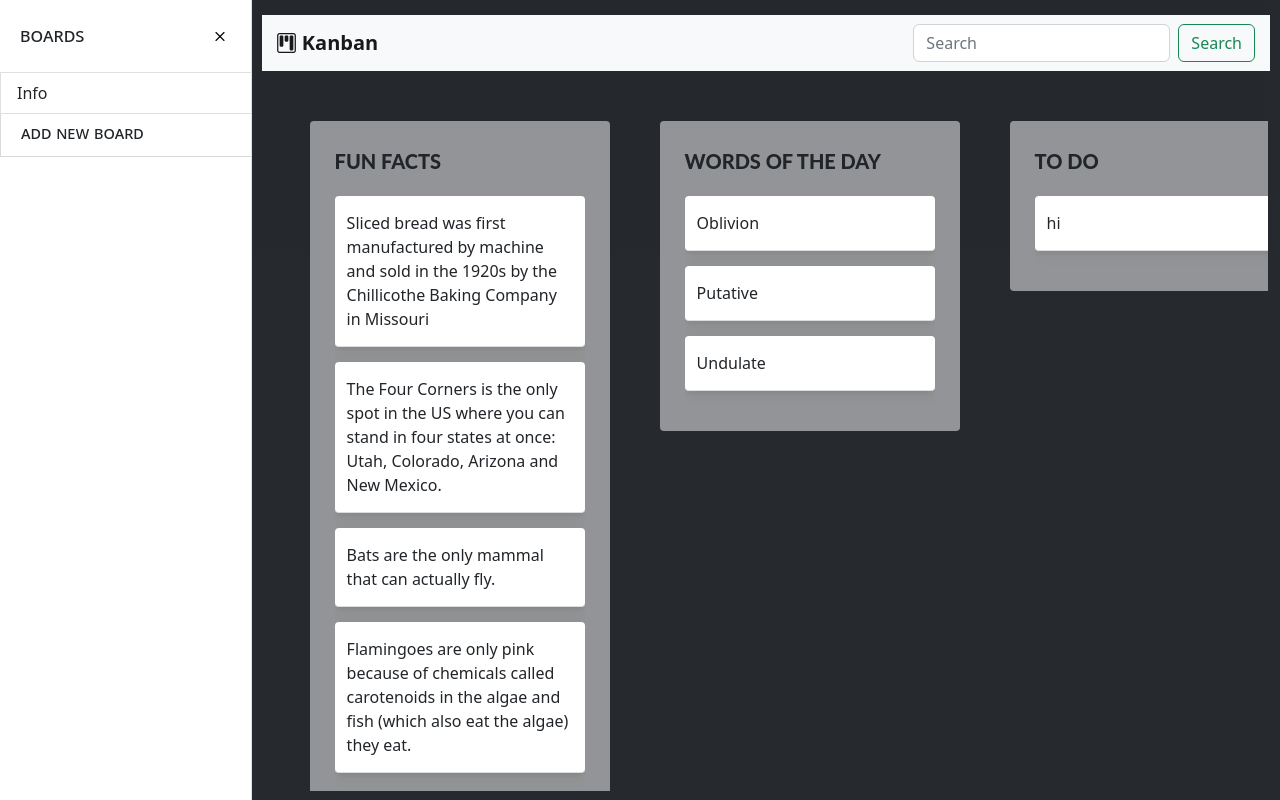
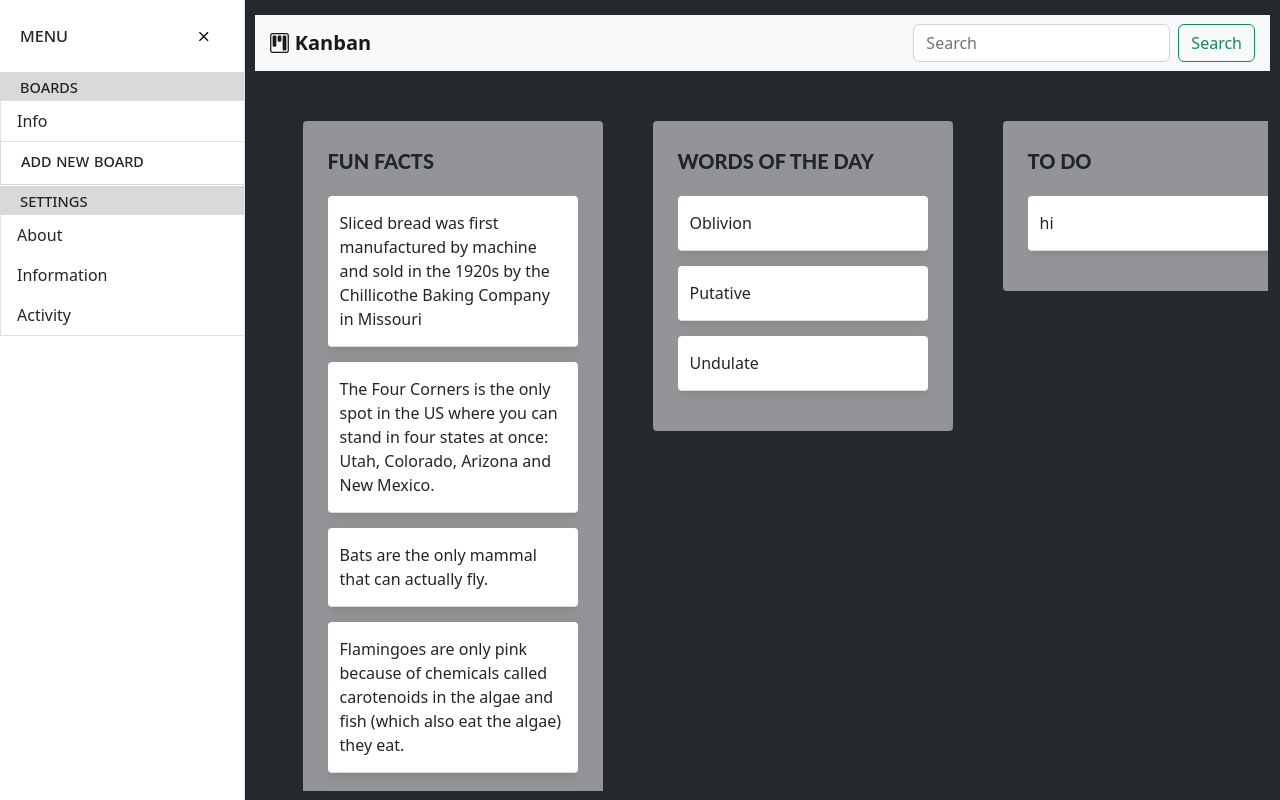
Before and after one commit to m-dorsey/Kanban-Task-Management, an Angular app: page / in a window 1280 px wide. Built offline with nearby package versions, Linux system fonts and the light colour scheme.

Commit message:
changed sidebar to menu

```diff
--- a/src/app/main/main.component.html
+++ b/src/app/main/main.component.html
@@ -79,12 +79,18 @@
                     <!-- side bar navigation -->
                     <div class="col-auto px-0 menu">
                         <div id="sidebar" class="show collapse collapse-horizontal border-end">
-                            <div class="boards-header text-nowrap">
-                                Boards <i class=" close-sidebar bi bi-x"
+                            <!-- MENU HEADER -->
+                            <div class="menu-header text-nowrap">
+                                Menu <i class=" close-sidebar bi bi-x"
                                             data-bs-target="#sidebar"
                                             data-bs-toggle="collapse"></i>
                             </div>
+
                             <div id="sidebar-nav" class="list-group border-0 rounded-0 text-sm-start min-vh-100">
+
+                                <!-- BOARDS SUBHEADER -->
+                                <div class="menu-subheader">Boards</div>
+                                <!-- BOARDS -->
                                 <a href="#"
                                     class="list-group-item border-end-0 d-inline-block text-truncate"
                                     data-bs-parent="#sidebar"
@@ -95,6 +101,21 @@
                                     </span>
                                 </a>
                                 <p class="add-new-board border-end-0 d-inline-block" (click)="addNewBoard()">Add New Board</p>
+
+
+
+                                <!-- SETTINGS SUBHEADER -->
+                                <div class="menu-subheader" style="margin-top: -15px; border-top:1px solid #d9d9d9">Settings</div>
+                                <!-- SETTINGS -->
+                                <a href="#" class="list-group-item border-end-0 d-inline-block text-truncate" data-bs-parent="#sidebar">
+                                    <span class="board-name">About</span>
+                                </a>
+                                <a href="#" class="list-group-item border-end-0 d-inline-block text-truncate" data-bs-parent="#sidebar">
+                                    <span class="board-name">Information</span>
+                                </a>
+                                <a href="#" class="list-group-item border-end-0 d-inline-block text-truncate" data-bs-parent="#sidebar">
+                                    <span class="board-name">Activity</span>
+                                </a>
 
                             </div>
                         </div> <!-- sidebar -->
--- a/src/app/main/main.component.scss
+++ b/src/app/main/main.component.scss
@@ -174,13 +174,24 @@ $sway-type: "sway-left-to-right", "sway-right-to-left";
 
 }
 
-.boards-header {
+.menu-header {
     background: white;
     font-size: 20px;
     padding: 20px;
+    border-bottom: 1px solid #d9d9d9;
 
     text-transform: lowercase;
     font-variant: small-caps;
+
+}
+
+.menu-subheader {
+    font-size: 18px;
+    text-transform: lowercase;
+    font-variant: small-caps;
+
+    padding-left: 20px;
+    background-color: #d9d9d9;
 
 }
 
```
Lines whose indentation alone changed are shown as unchanged.
